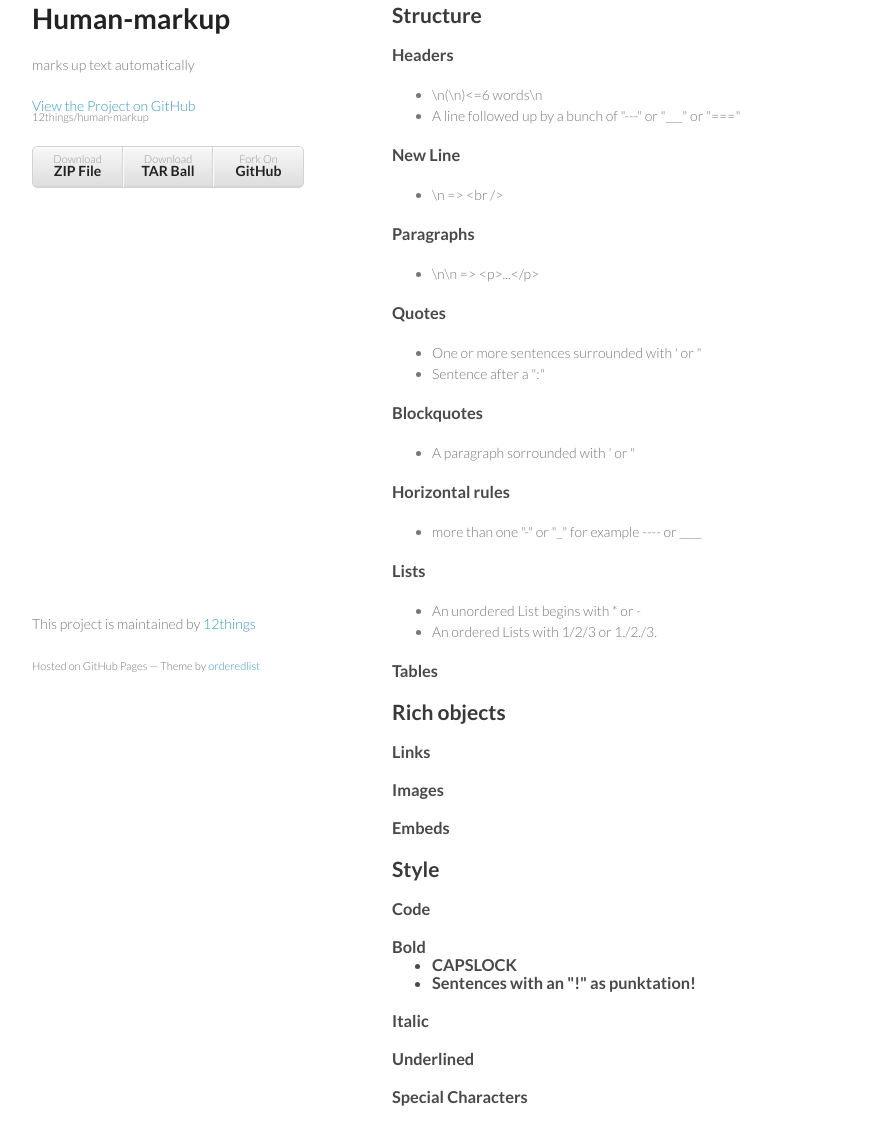
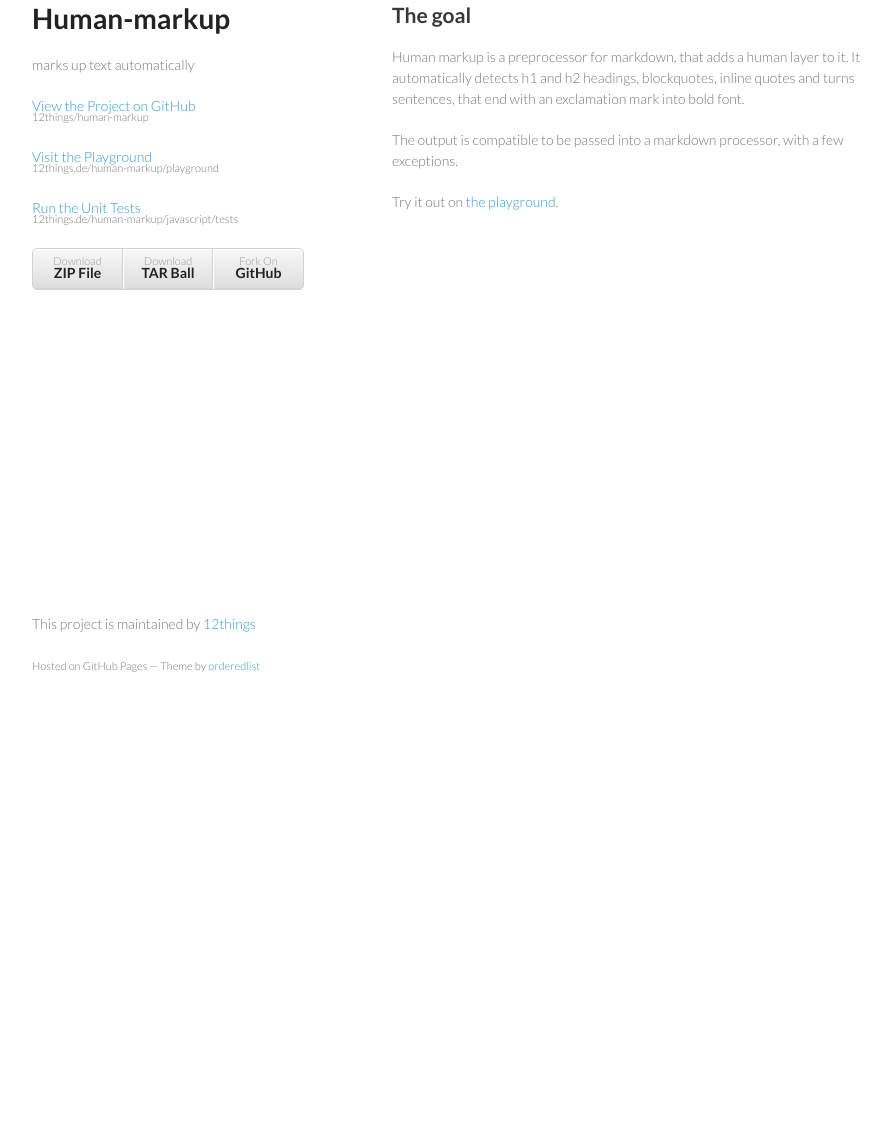
Before and after one commit to 12things/human-markup, a plain HTML site: page index.html in a window 1280 px wide. Shown: the part 55-1200 px from the top of the page, without its empty margins (178-1067 px from the left). After the commit the page ends 800 px from the top, so only its background shows below. Drawn offline with Linux system fonts and the light colour scheme.

Commit message:
Some documentation

```diff
--- a/index.html
+++ b/index.html
@@ -19,6 +19,9 @@
         <h1>Human-markup</h1>
         <p>marks up text automatically</p>
         <p class="view"><a href="https://github.com/12things/human-markup">View the Project on GitHub <small>12things/human-markup</small></a></p>
+        <p class="view"><a href="http://12things.de/human-markup/playground">Visit the Playground <small>12things.de/human-markup/playground</small></a></p>
+        <p class="view"><a href="http://12things.de/human-markup/javascript/tests">Run the Unit Tests <small>12things.de/human-markup/javascript/tests</small></a></p>
+
         <ul>
           <li><a href="https://github.com/12things/human-markup/zipball/master">Download <strong>ZIP File</strong></a></li>
           <li><a href="https://github.com/12things/human-markup/tarball/master">Download <strong>TAR Ball</strong></a></li>
@@ -26,65 +29,10 @@
         </ul>
       </header>
       <section>
-        <h2>Structure</h2>
-
-<h3>Headers</h3>
-
-<ul>
-<li>\n(\n)&lt;=6 words\n</li>
-<li>A line followed up by a bunch of "---" or "___" or "==="</li>
-</ul><h3>New Line</h3>
-
-<ul>
-<li>\n =&gt; &lt;br /&gt;</li>
-</ul><h3>Paragraphs</h3>
-
-<ul>
-<li>\n\n =&gt; &lt;p&gt;...&lt;/p&gt;</li>
-</ul><h3>Quotes</h3>
-
-<ul>
-<li>One or more sentences surrounded with ' or "</li>
-<li>Sentence after a ":"</li>
-</ul><h3>Blockquotes</h3>
-
-<ul>
-<li>A paragraph sorrounded with ' or "</li>
-</ul><h3>Horizontal rules</h3>
-
-<ul>
-<li>more than one "-" or "_" for example ---- or ____</li>
-</ul><h3>Lists</h3>
-
-<ul>
-<li>An unordered List begins with * or -</li>
-<li>An ordered Lists with 1/2/3 or 1./2./3.</li>
-</ul><h3>Tables</h3>
-
-<h2>Rich objects</h2>
-
-<h3>Links</h3>
-
-<h3>Images</h3>
-
-<h3>Embeds</h3>
-
-<h2>Style</h2>
-
-<h3>Code</h3>
-
-<h3>Bold
-
-<ul>
-<li>CAPSLOCK</li>
-<li>Sentences with an "!" as punktation!</li>
-</ul>
-<h3>Italic</h3>
-
-<h3>Underlined</h3>
-
-<h3>Special Characters</h3>
-</h3>
+        <h2>The goal</h2>
+        <p>Human markup is a preprocessor for markdown, that adds a human layer to it. It automatically detects h1 and h2 headings, blockquotes, inline quotes and turns sentences, that end with an exclamation mark into bold font.</p>
+        <p>The output is compatible to be passed into a markdown processor, with a few exceptions.</p>
+        <p>Try it out on <a href="http://12things.de/human-markup/playground">the playground</a>.</p>
       </section>
       <footer>
         <p>This project is maintained by <a href="https://github.com/12things">12things</a></p>
```
